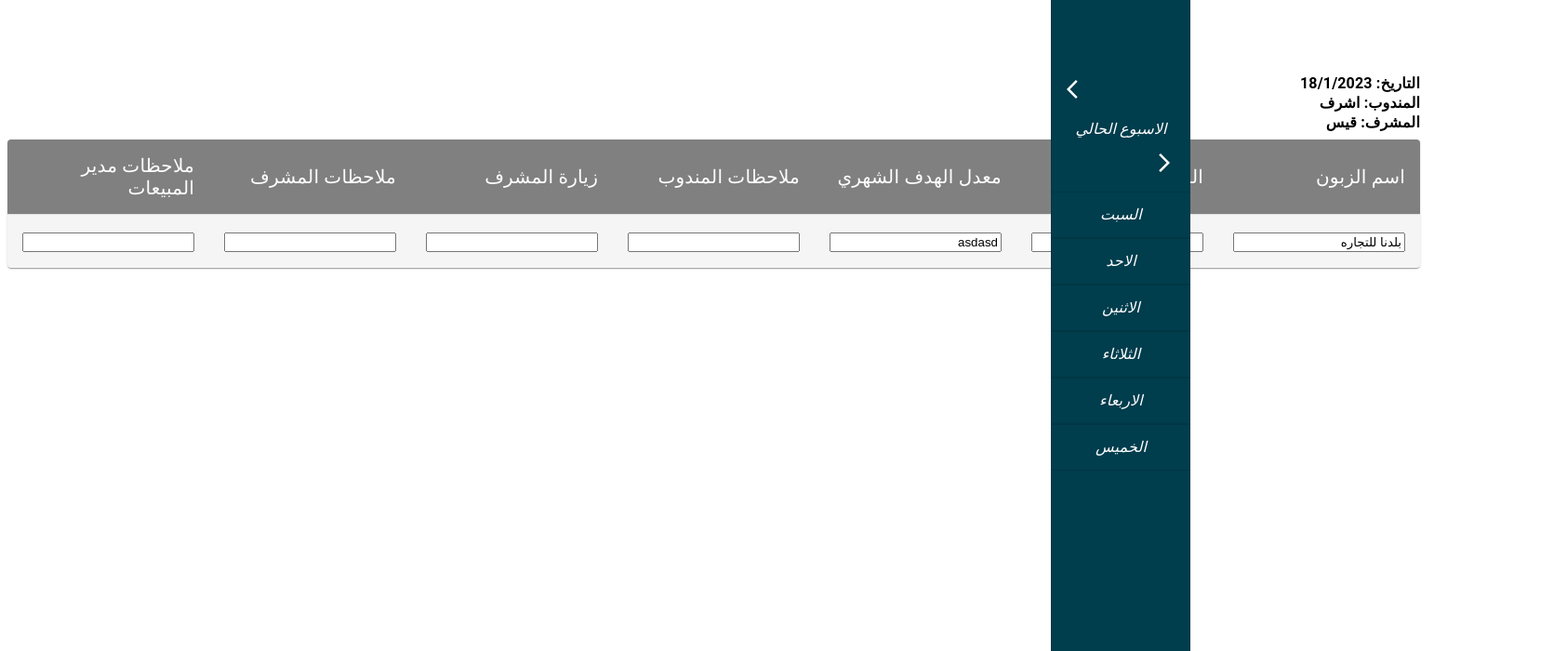
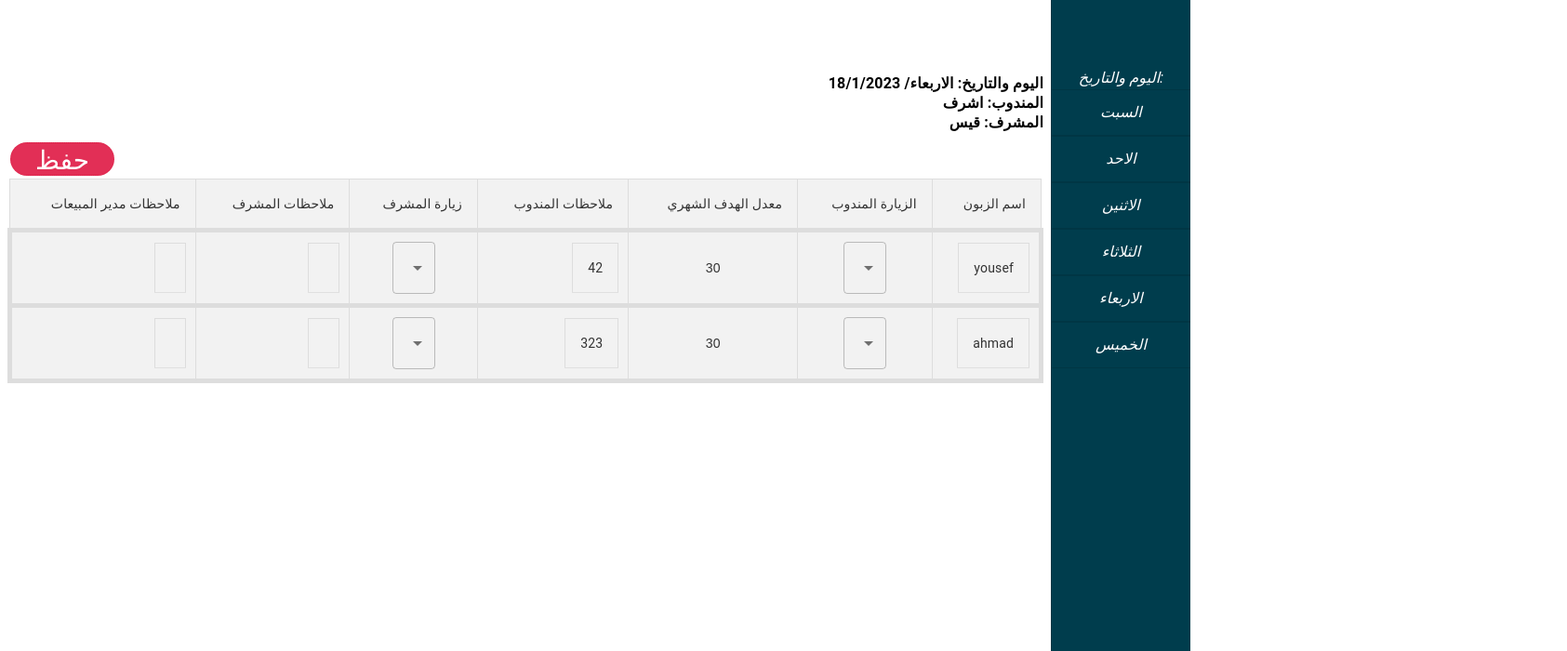
Before and after one commit to yousefswailem/ZetaFood, a React (Create React App) app: page / in a window 1280 px wide. Shown: the top 700 px of the page at 93% size, 1685 px wide, since content can reach past the window. Built offline with nearby package versions, Linux system fonts and the light colour scheme.

Commit message:
homepage

```diff
--- a/package.json
+++ b/package.json
@@ -13,6 +13,7 @@
     "react": "^18.2.0",
     "react-dom": "^18.2.0",
     "react-scripts": "5.0.1",
+    "react-table": "^7.8.0",
     "web-vitals": "^2.1.4"
   },
   "scripts": {
--- a/src/App.js
+++ b/src/App.js
@@ -1,10 +1,15 @@
 import Home from './pages/home/Home';
+
+const handleChange = (updatedData) => {
+  console.log(updatedData)
+  console.log(updatedData)
+}
 
 function App() {
   return (
     <>
     <div >
-     <Home/>
+     <Home onChange={handleChange}/>
     </div>
     </>
   );
--- a/src/components/sidebar/Sidebar.jsx
+++ b/src/components/sidebar/Sidebar.jsx
@@ -1,25 +1,33 @@
-import React from 'react'
+import { React, useState, useEffect } from 'react'
 import "./sidebar.css";
 import Drawer from '@mui/material/Drawer';
 import ListItem from '@mui/material/ListItem';
 import ListItemButton from '@mui/material/ListItemButton';
-import ListItemText from '@mui/material/ListItemText';
 import List from '@mui/material/List';
 import Typography from '@mui/material/Typography';
 import Divider from '@mui/material/Divider';
+import Toolbar from '@mui/material/Toolbar';
+import ListItemText from '@mui/material/ListItemText';
 import ArrowBackIosIcon from '@mui/icons-material/ArrowBackIos';
 import ArrowForwardIosIcon from '@mui/icons-material/ArrowForwardIos';
-import Toolbar from '@mui/material/Toolbar';
 
 export const Sidebar = () => {
 
   const drawerWidth = 150;
+  const [days] = useState(['السبت', 'الاحد', 'الاثنين', 'الثلاثاء', 'الاربعاء', 'الخميس']);
+  const [clickedDay, setClickedDay] = useState({ day: '', date: '' });
+  const date = new Date();
+  const currentDay = date.getDay();
+  const currentDate = date.toDateString();
+
+  const handleButtonClick = (day) => {
+    setClickedDay({ day, date: new Date(date.setDate(date.getDate() + (days.indexOf(day) - currentDay - 1))).toDateString() });
+  }
 
 
   return (
     <>
       <Drawer
-
         sx={{
           width: drawerWidth,
           flexShrink: 0,
@@ -33,37 +41,39 @@ export const Sidebar = () => {
         variant="permanent"
         anchor="right"
       >
-
         <Toolbar />
         <List >
-
-          <ListItemButton >
+          {/* <ListItemButton >
             <ListItemText >
               <ArrowBackIosIcon />
             </ListItemText >
-          </ListItemButton>
-
-          <Typography className="sidebar"  >
-            الاسبوع الحالي
+          </ListItemButton> */}
+          <Typography id="today" className="sidebar"  >
+            اليوم والتاريخ:
           </Typography >
-
-          <ListItemButton >
-            <ListItemText sx={{ display: 'flex', direction: 'rtl' }} >
-              <ArrowForwardIosIcon />
-            </ListItemText >
-          </ListItemButton>
-
-          {['السبت', 'الاحد', 'الاثنين', 'الثلاثاء', 'الاربعاء', 'الخميس'].map((text, index) => (
+          <Typography id="today" className="sidebar"  >
+            <span className="theDay" >{clickedDay.date}</span>
+          </Typography >
+          <div>
+            {days.map((day, i) => (
               <>
                 <Divider />
-              <ListItem key={text} disablePadding>
+                <ListItem  disablePadding>
                   <ListItemButton >
-                  <ListItemText className="sidebar" primary={text} />
+                    <ListItemText
+                      sx={{
+                        textAlign: 'center',
+                        fontStyle:'italic'
+                      }}
+                    key={day} onClick={() => handleButtonClick(day)}>
+                      {day}
+                    </ListItemText>
                   </ListItemButton>
                 </ListItem>
                 <Divider />
               </>
             ))}
+          </div>
         </List>
       </Drawer>
     </>
--- a/src/components/sidebar/sidebar.css
+++ b/src/components/sidebar/sidebar.css
@@ -6,3 +6,7 @@
 .sidebar .rtl {
   direction: rtl;
 }
+
+.theDay{
+  color: rgb(226 47 86);
+}
--- a/src/pages/home/Home.jsx
+++ b/src/pages/home/Home.jsx
@@ -1,26 +1,67 @@
-import { React, useState } from 'react';
+import './home.css';
+import { React, useState, useEffect } from 'react';
 import { styled } from '@mui/material/styles';
 import Table from '@mui/material/Table';
-import TableBody from '@mui/material/TableBody';
 import TableCell, { tableCellClasses } from '@mui/material/TableCell';
-import TableContainer from '@mui/material/TableContainer';
-import TableHead from '@mui/material/TableHead';
 import TableRow from '@mui/material/TableRow';
-import Paper from '@mui/material/Paper';
 import Typography from '@mui/material/Typography';
 import Toolbar from '@mui/material/Toolbar';
 import Box from '@mui/material/Box';
-import AppBar from '@mui/material/AppBar';
 import { Sidebar } from "../../components/sidebar/Sidebar";
+import { MenuItem, Select, TextField } from '@mui/material';
 
 const Home = () => {
-
-
-const [delegate, setDelegate] = useState("اشرف");
-const [supervisor, setSupervisor] = useState("قيس");
+  const [rows, setRows] = useState([createData(), createData()]);
+  const [delegate] = useState("اشرف");
+  const [supervisor] = useState("قيس");
+  const [day, setDay] = useState("");
+  const [value, setValue] = useState([
+    {
+      name: "yousef",
+      notesD: "42",
+      notesS: "",
+      notesM: "",
+      attend: "",
+      attend2: "",
+    },
+    {
+      name: "ahmad",
+      notesD: "323",
+      notesS: "",
+      notesM: "",
+      attend: "",
+      attend2: "",
+    }
+  ]);
 
   const current = new Date();
   const date = `${current.getDate()}/${current.getMonth() + 1}/${current.getFullYear()}`;
+  const Dn = `${current.getDay()}`
+
+  useEffect(() => {
+
+    if (Dn == 0) {
+      setDay("الاحد");
+    }
+    else if (Dn == 1) {
+      setDay("الاثنين");
+    }
+    else if (Dn == 2) {
+      setDay("الثلاثاء");
+    }
+    else if (Dn == 3) {
+      setDay("الاربعاء");
+    }
+    else if (Dn == 4) {
+      setDay("الخميس")
+    }
+    else if (Dn == 5) {
+      setDay("جمعه");
+    }
+    else if (Dn == 6) {
+      setDay("السبت");
+    }
+  }, [Dn])
 
 
   const StyledTableCell = styled(TableCell)(({ theme }) => ({
@@ -44,52 +85,61 @@ const StyledTableRow = styled(TableRow)(({ theme }) => ({
     },
   }));
 
-
   function createData(name, calories, fat, carbs, protein, six, seven) {
     return { name, calories, fat, carbs, protein, six, seven };
   }
 
-const rows = [
-  createData('بلدنا للتجاره', '	موجود', 'asdasd')
-];
+  const plus = () => {
+    setRows(existingRows => {
+      return [...rows, createData()]
+    })
+  }
+  // const deleteItemFromEnd = () => {
+  //   setRows(existingRows => {
+  //     return existingRows.slice(0, existingRows.length - 1)
+  //   })
+  // }
+
+  const handleSubmit = (e) => {
+    e.preventDefault();
+    console.log({ value }); // whatever you typed into the input
+  }
 
 
+  const handleChange = (e, index, key) => {
+    const newData = [...value];
+    newData[index][key] = e.target.innerText;
+  };
+
+  const handleSelect = (e, index, key) => {
+    const newData = [...value];
+    newData[index][key] = e.target.value;
+  };
 
   return (
-
-
+    <form onSubmit={handleSubmit}>
       <Box sx={{ display: 'flex' }}>
-    {/* <nav></nav> */}
-
-
         <Box
-      component="main"
           sx={{ flexGrow: 1, p: 1, direction: 'rtl' }}
         >
-
-      {/* <AppBar position="fixed" sx={{ bgcolor: "black", zIndex: (theme) => theme.zIndex.drawer + 1 }}>
-
-          <Toolbar>
-            <Typography variant="h6" >
-              Clipped drawer
-            </Typography>
-          </Toolbar>
-
-        </AppBar> */}
-
+        {/* <nav></nav> */}
           <Toolbar />
           <Typography sx={{ lineHeight: 0.3, fontWeight: 'bold' }} >
-        <p>التاريخ: {date}</p>
+            <p>اليوم والتاريخ: {day}/ {date}</p>
             <p>المندوب: {delegate}</p>
-        <p>المشرف: {supervisor}</p>
+            <p >المشرف: {supervisor}</p>
           </Typography>
+          <div className='buttonspace'>
+            <input type="submit" className='updateButton' value={"حفظ"} />
+            {/* <div>
+              <input type="button" onClick={plus} className='updateButton' value={"+"} /> */}
+            {/* <input type="button" onClick={deleteItemFromEnd} className='updateButton' value={"-"} /> */}
+            {/* </div> */}
+          </div>
 
-      <content>
-
-        <TableContainer component={Paper}>
-          <Table sx={{ minWidth: 700 }} aria-label="customized table">
-            <TableHead >
-              <TableRow>
+          <Table >
+            <thead>
+              <tr>
                 <StyledTableCell align="right">اسم الزبون </StyledTableCell>
                 <StyledTableCell align="right">الزيارة المندوب</StyledTableCell>
                 <StyledTableCell align="right">معدل الهدف الشهري </StyledTableCell>
@@ -97,27 +147,57 @@ return (
                 <StyledTableCell align="right">زيارة المشرف</StyledTableCell>
                 <StyledTableCell align="right">ملاحظات المشرف</StyledTableCell>
                 <StyledTableCell align="right">ملاحظات مدير المبيعات</StyledTableCell>
-              </TableRow>
-            </TableHead>
-            <TableBody>
-              {rows.map((row) => (
-                <StyledTableRow key={row.name}>
-                  <StyledTableCell component="th" scope="row" align="right"><input type="text" value={row.name}/></StyledTableCell>
-                  <StyledTableCell align="right"><input type="text" value={row.calories}/></StyledTableCell>
-                  <StyledTableCell align="right"><input type="text" value={row.fat}/></StyledTableCell>
-                  <StyledTableCell align="right"><input type="text" value={row.carbs}/></StyledTableCell>
-                  <StyledTableCell align="right"><input type="text" value={row.protein}/></StyledTableCell>
-                  <StyledTableCell align="right"><input type="text" value={row.six}/></StyledTableCell>
-                  <StyledTableCell align="right"><input type="text" value={row.seven}/></StyledTableCell>
-                </StyledTableRow>
+              </tr>
+            </thead>
+            {value.map((item, index) => (
+              <tbody className='TableCell'>
+                <tr key={index}>
+                  <td>
+                    <TableCell
+                      required
+                      contentEditable={true}
+                      onInput={(e) => handleChange(e, index, 'name')}
+                    >
+                      {item.name}
+                    </TableCell>
+                  </td>
+                  <td>
+                    <Select onChange={(e) => handleSelect(e, index, 'attend')} >
+                      <MenuItem value={'Attend'}>Attend</MenuItem>
+                      <MenuItem value={'did not Attend'}>did not Attend</MenuItem>
+                    </Select>
+                  </td>
+                 <td> <Typography variant="filled">30</Typography></td>
+                  <td>
+                    <TableCell
+                      contentEditable={true}
+                      onInput={(e) => handleChange(e, index, 'notesD')}
+                      multiline >{item.notesD}</TableCell>
+                  </td>
+                  <td>
+                    <Select onChange={(e) => handleSelect(e, index, 'attend2')}>
+                      <MenuItem value={'Attend'}>Attend</MenuItem>
+                      <MenuItem value={'did not Attend'}>did not Attend</MenuItem>
+                    </Select>
+                  </td>
+                  <td> <TableCell
+                    contentEditable={true}
+                    onInput={(e) => handleChange(e, index, 'notesS')}
+                    multiline type="text" placeholder="ملاحظات المشرف" /></td>
+                  <td> <TableCell
+                    className='tableCell'
+                    contentEditable={true}
+                    onInput={(e) => handleChange(e, index, 'notesM')}
+                    multiline type="text" placeholder=" ملاحظات مدير المبيعات " />
+                  </td>
+                </tr>
+              </tbody>
             ))}
-            </TableBody>
           </Table>
-        </TableContainer>
-      </content>
         </Box>
         <Sidebar />
       </Box>
+    </form>
 
   );
 };
--- /dev/null
+++ b/src/pages/home/home.css
@@ -0,0 +1,75 @@
+    .updateButton {
+      background-color:rgb(226 47 86);
+      padding: 2px 5px;
+      border-radius: 25px;
+      color: #ffff;
+      border: 1px dotted rgba(220, 20, 60, 0.6);
+      cursor: pointer;
+      height: 4.5vh;
+      width: 14vh;
+      margin: 3px;
+      font-size: 3.5vh;
+    }
+
+    .buttonspace{
+      display: flex;
+      direction: ltr;
+      justify-content: space-between;
+    }
+
+    td {
+      /* set background color */
+      background-color: #f2f2f2;
+
+      /* set text color */
+      color: #333;
+
+      /* set font size */
+      font-size: 14px;
+
+      /* set font family */
+      font-family: Arial, sans-serif;
+
+      /* set border */
+      border: 1px solid #ddd;
+
+      /* set padding */
+      padding: 10px;
+
+      /* set text alignment */
+      text-align: center;
+
+      /* set vertical alignment */
+      vertical-align: middle;
+
+      }
+
+      .TableCell {
+        /* set background color */
+        background-color: #333;
+
+        /* set text color */
+        color: #333;
+
+        /* set font size */
+        font-size: 14px;
+
+        /* set font family */
+        font-family: Arial, sans-serif;
+
+        /* set border */
+        border: 5px solid #ddd;
+
+        /* set padding */
+        padding: 10px;
+
+        /* set text alignment */
+        text-align: center;
+
+        /* set vertical alignment */
+        vertical-align: middle;
+
+        /* set hover effect */
+        transition: all 0.2s ease;
+
+      }
```
Also changed, not shown: src/components/buttons/datatable.scss (deleted, +0 -89 lines), 1 other file (tests, documents, lock files or other folders). Lines whose indentation alone changed are shown as unchanged.
